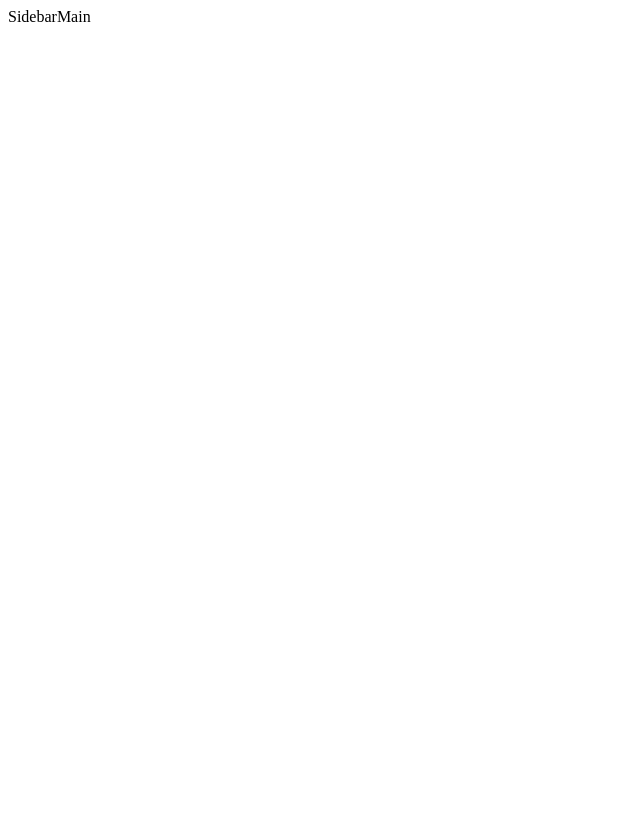
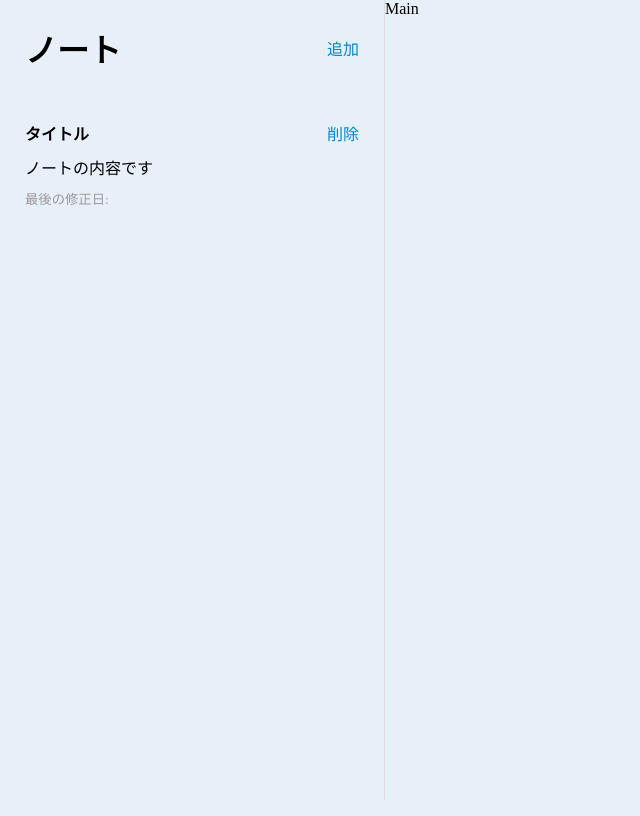
Before and after one commit to toryoto/note-react-app, a React (Vite) app: page / in a window 1280 px wide. Shown: the whole page, without its empty margins (0-640 px from the left). Built offline with nearby package versions, Linux system fonts and the light colour scheme.

Commit message:
sidebarのレイアウト構築

```diff
--- a/src/components/Sidebar.css
+++ b/src/components/Sidebar.css
@@ -0,0 +1,63 @@
+button {
+  background: none;
+  border: none;
+  margin: 0;
+  padding: 0;
+  font-size: inherit;
+  cursor: pointer;
+  color: #08c;
+}
+
+button:hover {
+  color: #04c;
+}
+
+.app-sidebar {
+  width: 30%;
+  height: 100vh;
+  border-right: 1px solid #ddd;
+}
+
+.app-sidebar-header {
+  display: flex;
+  justify-content: space-between;
+  padding: 25px;
+}
+
+.app-sidebar-header h1 {
+  margin: 0;
+}
+
+.app-sidebar-notes {
+  height: calc(100vh - 78px);
+  overflow-y: scroll;
+}
+
+.app-sidebar-note {
+  padding: 25px;
+  cursor: pointer;
+  transition: all 0.3s;
+}
+
+.sidebar-note-title {
+  display: flex;
+  justify-content: space-between;
+}
+
+.app-sidebar-note p {
+  margin: 10px 0;
+}
+
+.app-sidebar-note small {
+  color: #999;
+}
+
+.app-sidebar-note:hover {
+  background: #f1f0f0;
+}
+
+.app-sidebar-note.active,
+.app-sidebar-note.active small {
+  background: #af7daa;
+  color: white;
+}
--- a/src/components/Sidebar.jsx
+++ b/src/components/Sidebar.jsx
@@ -2,7 +2,22 @@ import "./Sidebar.css"
 
 function Sidebar() {
   return (
-    <div>Sidebar</div>
+    <div className="app-sidebar">
+      <div className="app-sidebar-header">
+        <h1>ノート</h1>
+        <button>追加</button>
+      </div>
+      <div className="app-sidebar-notes">
+        <div className="app-sidebar-note">
+          <div className="sidebar-note-title">
+            <strong>タイトル</strong>
+            <button>削除</button>
+          </div>
+          <p>ノートの内容です</p>
+          <small>最後の修正日:</small>
+        </div>
+      </div>
+    </div>
   )
 }
 
--- a/src/index.css
+++ b/src/index.css
@@ -0,0 +1,4 @@
+body {
+  margin: 0;;
+  background-color: #e7f0f8;
+}
```
